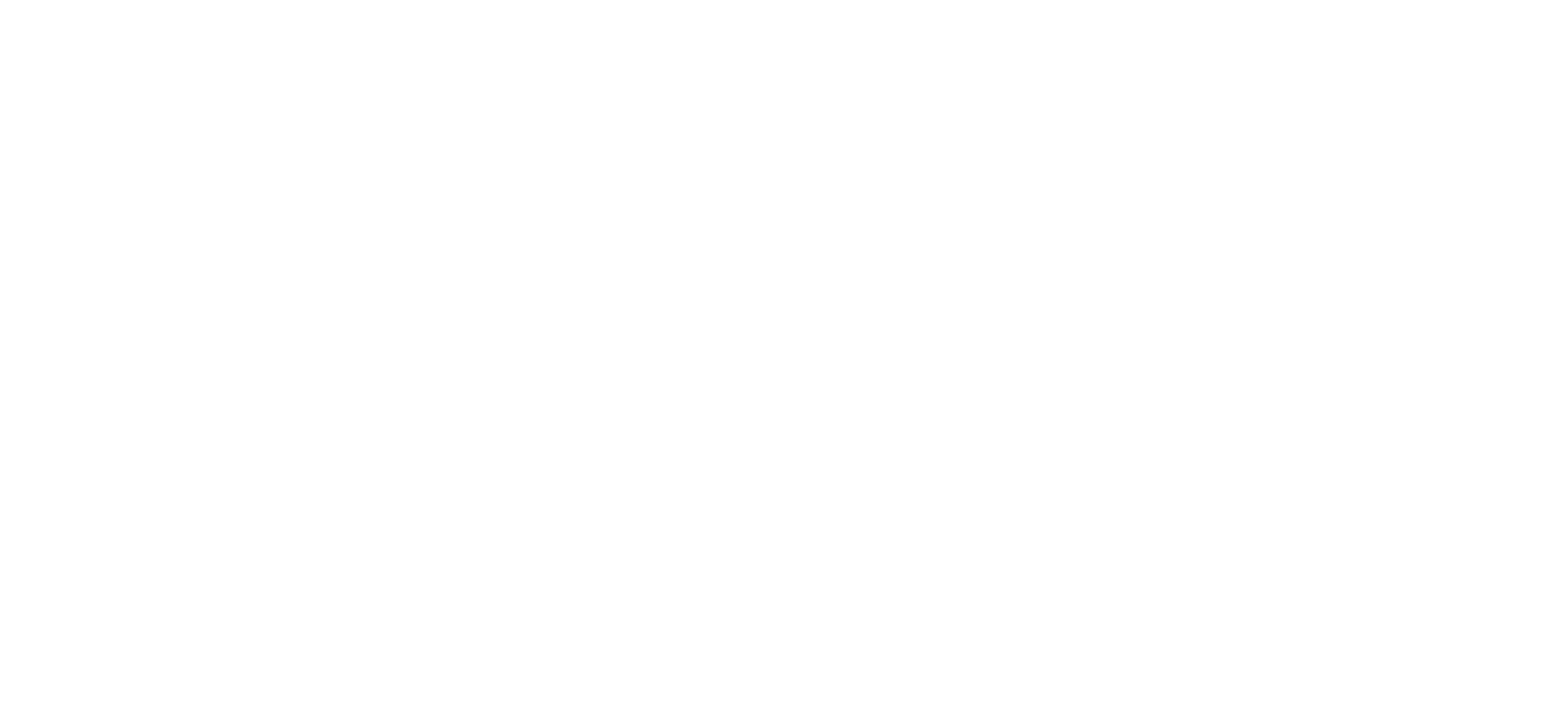
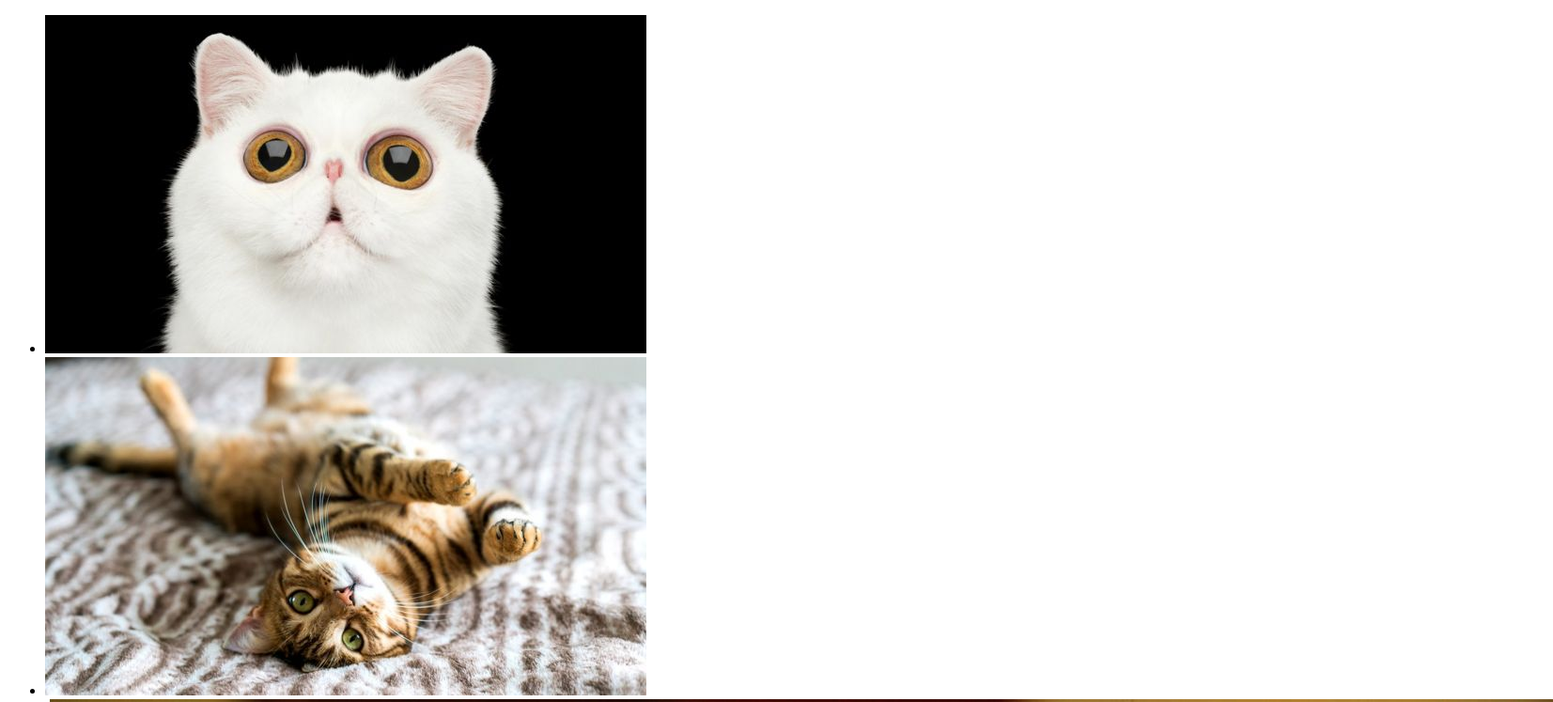
Before and after one commit to KarasovRuslan/HW1-GIT, a plain HTML site: page index.html in a window 1280 px wide. Shown: the top 747 px of the page at 94% size, 1653 px wide, since content can reach past the window. Drawn offline with Linux system fonts and the light colour scheme.

Commit message:
cats_index commit

```diff
--- a/index.html
+++ b/index.html
@@ -7,6 +7,18 @@
     <title>Document</title>
 </head>
 <body>
-
+    <div class="container">
+        <ul>
+            <li class="cats">
+                <img src="img/cat1.jpg" alt="первый котик"/>
+            </li>
+            <li class="cats">
+                <img src="img/cat2.jpg" alt="второй котик"/>
+            </li>
+            <li class="cats">
+                <img src="img/cat3.jpg" alt="третий котик"/>
+            </li>
+        </ul>
+    </div>
 </body>
 </html>
```
